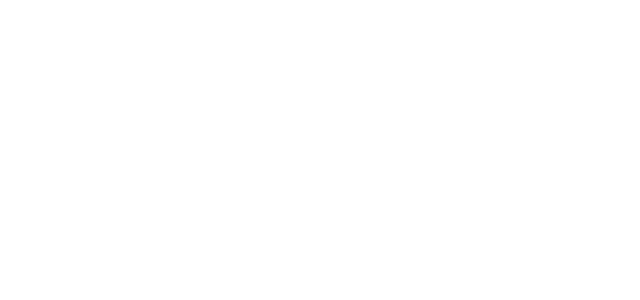
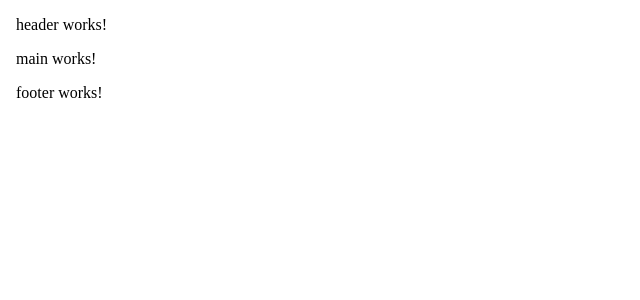
Before and after one commit to Tonyfilho/starting-class-hit, an Angular app in the folder starting/: page / in a window 1280 px wide. Shown: the top 300 px of the page, without its empty margins (0-640 px from the left). Built offline with nearby package versions, Linux system fonts and the light colour scheme.

Commit message:
criação dos component filhos

```diff
--- a/starting/src/app/app.component.ts
+++ b/starting/src/app/app.component.ts
@@ -1,5 +1,4 @@
 import { Component } from '@angular/core';
-import { RouterOutlet } from '@angular/router';
 import { BodyComponent } from "./components/body/body.component";
 
 
--- a/starting/src/app/components/body/body.component.html
+++ b/starting/src/app/components/body/body.component.html
@@ -1,10 +1,7 @@
 <body>
-
-
-
-
-
-
+    <div class="header"><app-header></app-header></div>
+    <div class="main"><app-main></app-main></div>
+    <div class="footer"><app-footer></app-footer></div>
     <div class="router">
         <router-outlet />
     </div>
--- a/starting/src/app/components/body/body.component.ts
+++ b/starting/src/app/components/body/body.component.ts
@@ -1,11 +1,14 @@
 import { CommonModule } from '@angular/common';
 import { Component } from '@angular/core';
 import { RouterOutlet } from '@angular/router';
+import { HeaderComponent } from "./header/header.component";
+import { MainComponent } from "./main/main.component";
+import { FooterComponent } from "./footer/footer.component";
 
 
 @Component({
   selector: 'app-body',
-  imports: [CommonModule, RouterOutlet, ],
+  imports: [CommonModule, RouterOutlet, HeaderComponent, MainComponent, FooterComponent],
   templateUrl: './body.component.html',
   styleUrl: './body.component.css'
 })
--- /dev/null
+++ b/starting/src/app/components/body/footer/footer.component.html
@@ -0,0 +1 @@
+<p>footer works!</p>
--- /dev/null
+++ b/starting/src/app/components/body/header/header.component.html
@@ -0,0 +1 @@
+<p>header works!</p>
--- /dev/null
+++ b/starting/src/app/components/body/main/main.component.html
@@ -0,0 +1 @@
+<p>main works!</p>
```
Also changed, not shown: starting/src/app/components/body/footer/footer.component.ts (added, +11 -0 lines), starting/src/app/components/body/header/header.component.ts (added, +11 -0 lines), starting/src/app/components/body/main/main.component.ts (added, +11 -0 lines), starting/src/app/components/body/footer/footer.component.css (added), starting/src/app/components/body/header/header.component.css (added), starting/src/app/components/body/main/main.component.css (added).
